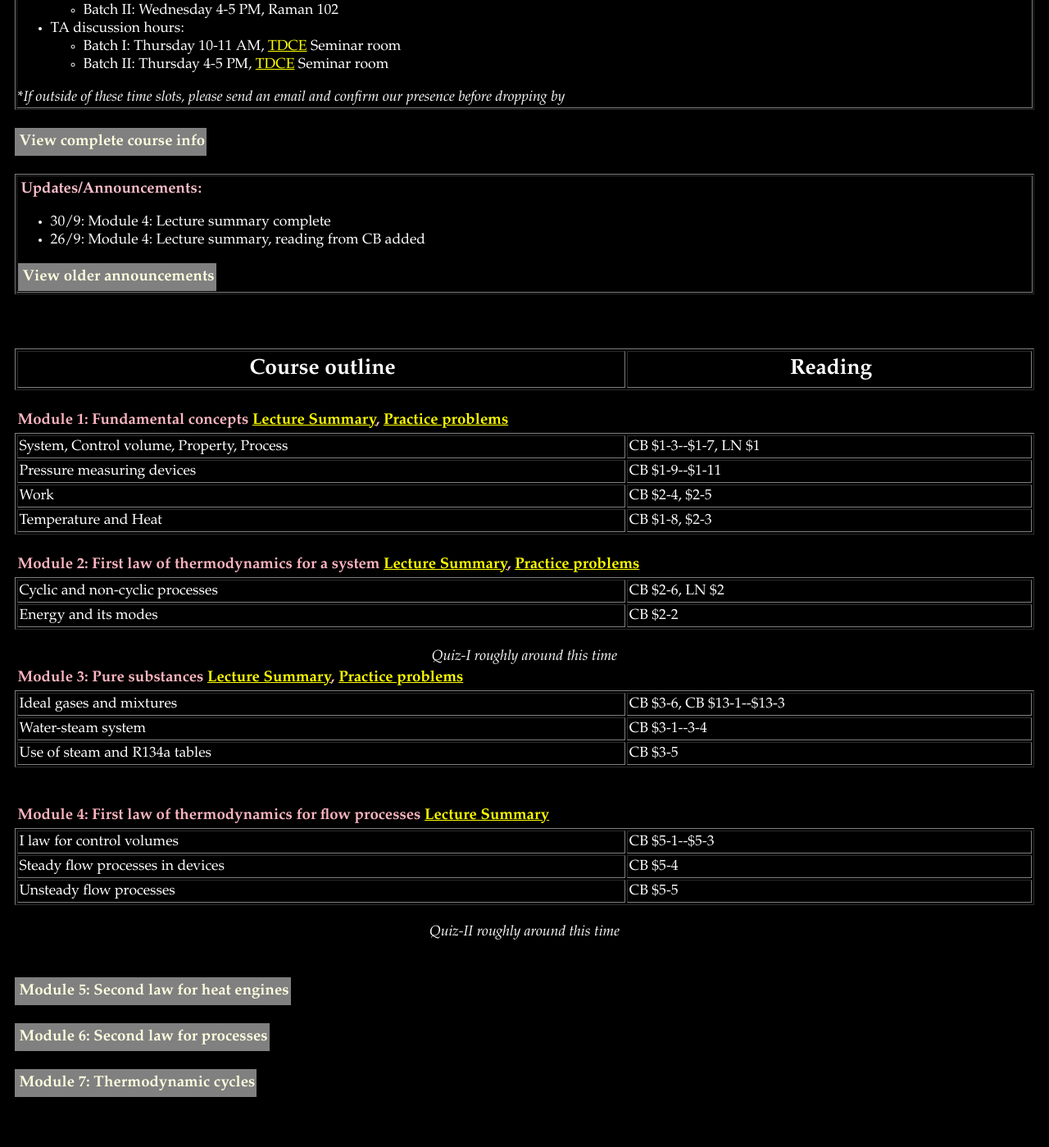
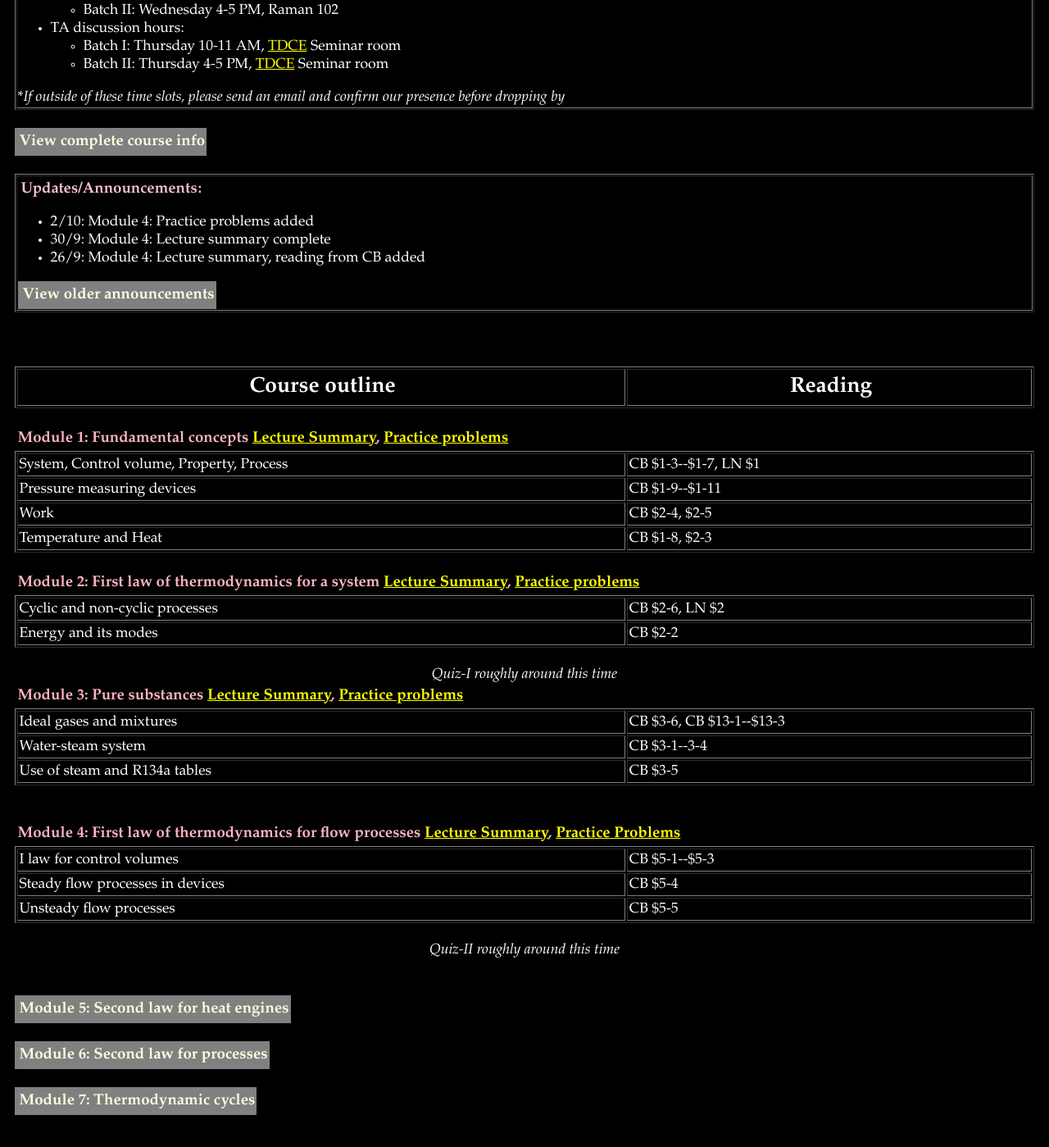
Before and after one commit to krithikasivaram/krithikasivaram.github.io, a Jekyll site: the page teaching/ME1100_Jul_Nov_2019.html, which Jekyll copies as it is, in a window 1280 px wide and 1400 px high, scrolled down 457 px. Shown: the whole window at 82% size. Built offline with Jekyll 4.4.1, drawn with Linux system fonts in a browser that asks for light colours; before the commit the page ends 1835 px from its top, so only the background shows below that.

Commit message:
module 4 practice problems added

```diff
--- a/logger/books.html
+++ b/logger/books.html
@@ -40,7 +40,7 @@ I am no avid reader, but here is a non-exhaustive list of books that I have read
 <br><br><br>
 
 
-Auto-biography:
+Biography:
 <ul>
 <li>The Man who knew infinity, Robert Kanigel</li>
 </ul>
--- a/teaching/ME1100_Jul_Nov_2019.html
+++ b/teaching/ME1100_Jul_Nov_2019.html
@@ -202,13 +202,14 @@ Email: varuns@iitm.ac.in </li>
 <h3> <font color="pink">
 Updates/Announcements:</font></h3>
 <ul>
+	<li>2/10: Module 4: Practice problems added
 	<li>30/9: Module 4: Lecture summary complete
 	<li>26/9: Module 4: Lecture summary, reading from CB added
 </ul>
 <button class="collapsible"><h5>View older announcements</h5></button>
 <div class="content">
 <ul>
-	<li>24/9: Practice problems on ideal gas and mixtures added
+	<li>24/9: Practice problems on ideal gas and mixtures, steam-water added
 	<li>24/9: Module 3: Lecture summary updated
 	<li>17/9: Module 3: reading from CB added, lecture summary updated
 	<li>17/9: Practice problems on first law added (see header of Module 2) </li>
@@ -277,7 +278,7 @@ Updates/Announcements:</font></h3>
 <h5>Module 4: First law of thermodynamics for flow processes  </h3>
 </button>
 <div class="content"> -->
-<h3>Module 4: First law of thermodynamics for flow processes  <a href="https://owncloud.iitm.ac.in/index.php/s/2S1EKgnyf1xZcxc" target="_blank">Lecture Summary</a> </h3>
+<h3>Module 4: First law of thermodynamics for flow processes  <a href="https://owncloud.iitm.ac.in/index.php/s/2S1EKgnyf1xZcxc" target="_blank">Lecture Summary</a>, <a href="https://owncloud.iitm.ac.in/index.php/s/Pvw9Uq2PXWzopFI" target="_blank">Practice Problems</a></h3>
 <table border="1" cellspacing="2" cellpadding="2" width="100%">
 	<col width = "60%">
 	<col width = "40%">
@@ -292,7 +293,7 @@ Updates/Announcements:</font></h3>
 
 <button class="collapsible"><h5>Module 5: Second law for heat engines</h5></button>
 <div class="content">
-<!-<h3>Module 5: Second law for heat engines </h3>--
+<!--<h3>Module 5: Second law for heat engines </h3>-->
 <table border="1" cellspacing="2" cellpadding="2" width="100%">
 	<col width = "60%">
 	<col width = "40%">
@@ -307,7 +308,7 @@ Updates/Announcements:</font></h3>
 
 <button class="collapsible"><h5>Module 6: Second law for processes</h5></button>
 <div class="content">
-<!-<h3>Module 6: Second law for processes </h3>->
+<!--<h3>Module 6: Second law for processes </h3>-->
 <table border="1" cellspacing="2" cellpadding="2" width="100%">
 	<col width = "60%">
 	<col width = "40%">
@@ -320,7 +321,7 @@ Updates/Announcements:</font></h3>
 
 <button class="collapsible"><h5>Module 7: Thermodynamic cycles</h5></button>
 <div class="content">
-<!-<h3>Module 7: Thermodynamic cycles </h3>->
+<!--<h3>Module 7: Thermodynamic cycles </h3>-->
 <table border="1" cellspacing="2" cellpadding="2" width="100%">
 	<col width = "60%">
 	<col width = "40%">
```
